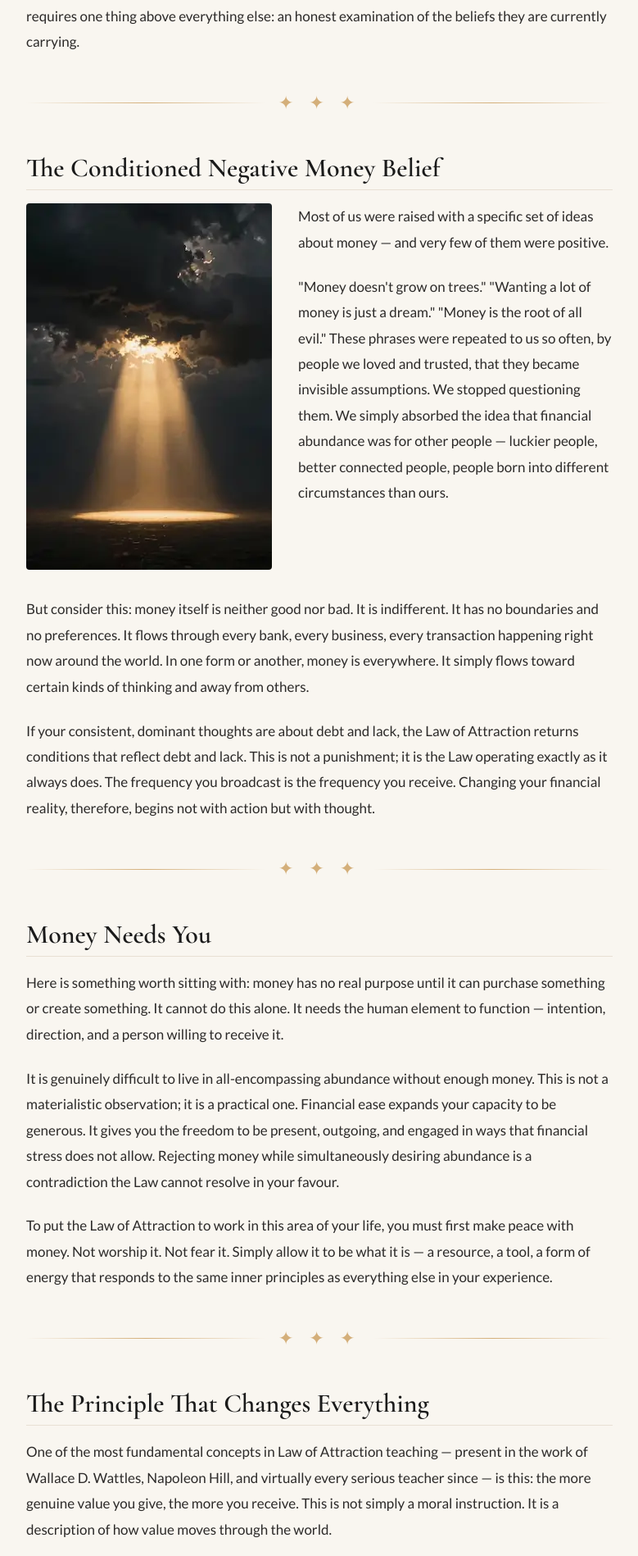
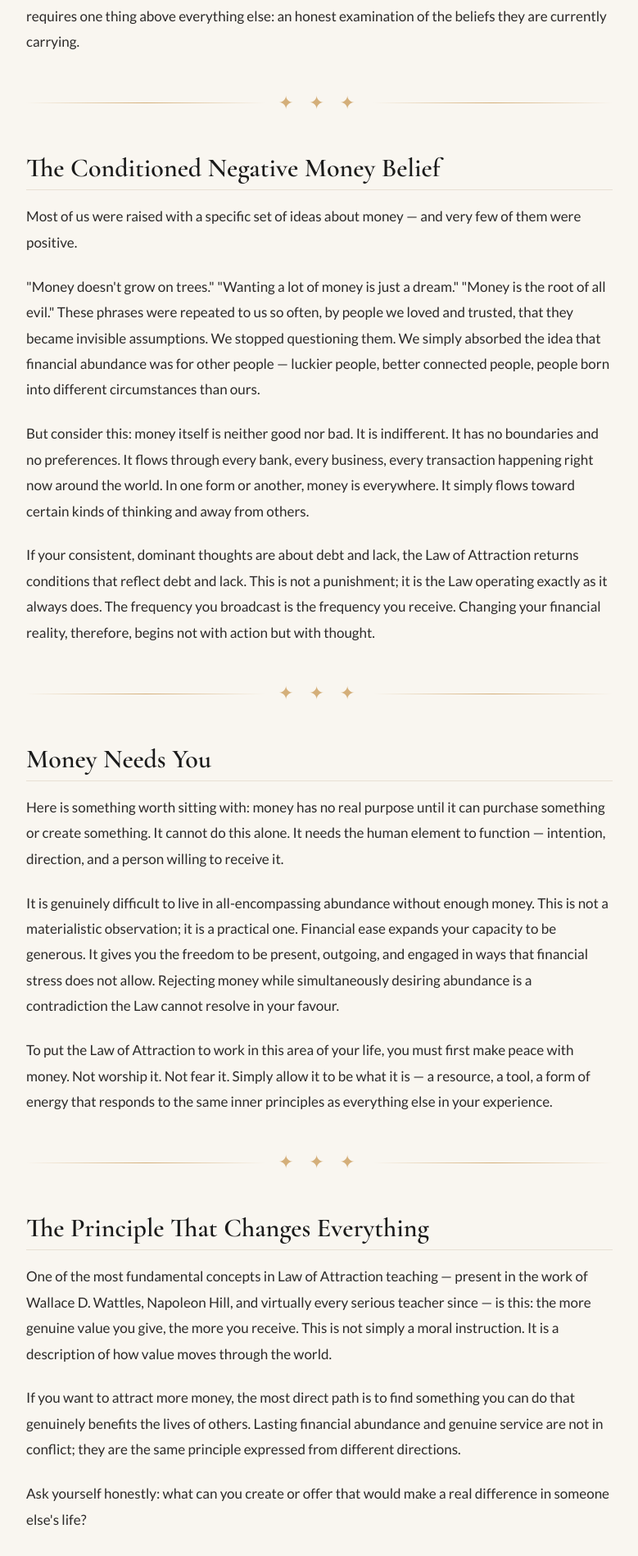
Before and after one commit to LOAC-Central/loacentral, a Jekyll site: the page built from law-attraction-money-abundance-101/ index.html, in a window 1280 px wide. Shown: the part 2049-3947 px from the top of the page at 82% size, without its empty margins (250-1029 px from the left). Built offline with Jekyll 4.4.1, drawn with Linux system fonts in a browser that asks for light colours.

Commit message:
Update  index.html

```diff
--- a/law-attraction-money-abundance-101/ index.html
+++ b/law-attraction-money-abundance-101/ index.html
@@ -310,25 +310,9 @@
 
     <h2>The Conditioned Negative Money Belief</h2>
 
-  <!-- ASSET 2: Secondary Mindset Image — placed to the left of text -->
-<div style="display: flex; gap: 2rem; align-items: flex-start; margin-bottom: 2rem;">
+ <p>Most of us were raised with a specific set of ideas about money — and very few of them were positive.</p>
 
-  <!-- Image on the left -->
-  <img src="{{ site.baseurl }}/media/money/reconditioning-monetary-mindset-abundance-101.webp"
-       width="300" height="450"
-       alt="An abstract, grounded conceptual view representing the process of rewiring inner financial beliefs and wealth consciousness"
-       style="width: 300px; height: auto; border-radius: 4px; flex-shrink: 0;">
-
-  <!-- Text on the right -->
-  <div>
-    <p>Most of us were raised with a specific set of ideas about money — and very few of them were positive.</p>
-
-    <p>"Money doesn't grow on trees." "Wanting a lot of money is just a dream." "Money is the root of all evil." These phrases were repeated to us so often, by people we loved and trusted, that they became invisible assumptions. We stopped questioning them. We simply absorbed the idea that financial abundance was for other people — luckier people, better connected people, people born into different circumstances than ours.</p>
-  </div>
-
-</div>
-
-
+<p>"Money doesn't grow on trees." "Wanting a lot of money is just a dream." "Money is the root of all evil." These phrases were repeated to us so often, by people we loved and trusted, that they became invisible assumptions. We stopped questioning them. We simply absorbed the idea that financial abundance was for other people — luckier people, better connected people, people born into different circumstances than ours.</p>
 
     <p>But consider this: money itself is neither good nor bad. It is indifferent. It has no boundaries and no preferences. It flows through every bank, every business, every transaction happening right now around the world. In one form or another, money is everywhere. It simply flows toward certain kinds of thinking and away from others.</p>
 
```
